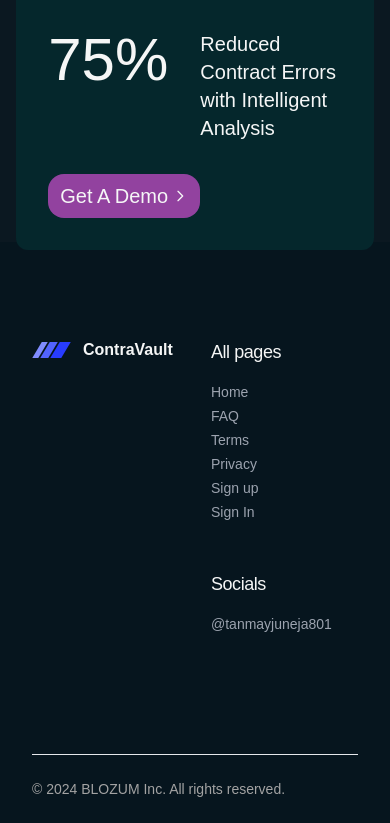
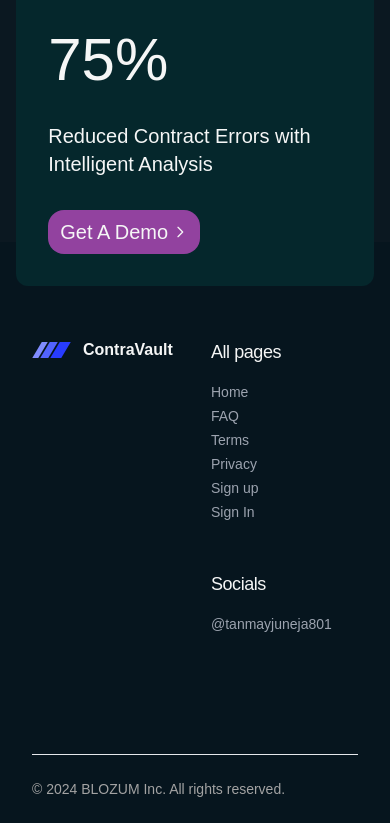
Before and after one commit to shubhamodi/CLM_webd, an Astro site: page / in a window 390 px wide. Shown: the part 6718-7541 px from the top of the page. Built offline with nearby package versions, Linux system fonts and the light colour scheme; Astro itself is replaced by a stand-in of ours; a web font is replaced by a local one.

Commit message:
metricCards mobile layout fix

```diff
--- a/src/components/widgets/MetricsCard.astro
+++ b/src/components/widgets/MetricsCard.astro
@@ -6,9 +6,9 @@ import GetADemobutton from "../ui/GetADemobutton.astro";
 
 <div class=" w-full h-full flex flex-col-reverse md:flex-row bg-[#05272c] text-[#f5f6f6] rounded-xl" >
     <div class="flex-1 flex flex-col gap-8 md:gap-0 justify-between m-8">
-        <div class="flex gap-8">
+        <div class="flex flex-col md:flex-row gap-8">
             <div class=" text-6xl md:text-8xl">{metric.value}%</div>
-            <div class="text-xl w-1/2 md:text-xl font-light">{metric.title}</div>
+            <div class="text-xl md:w-1/2 md:text-xl font-light">{metric.title}</div>
         </div>
         <div>
             <GetADemobutton/>
```
